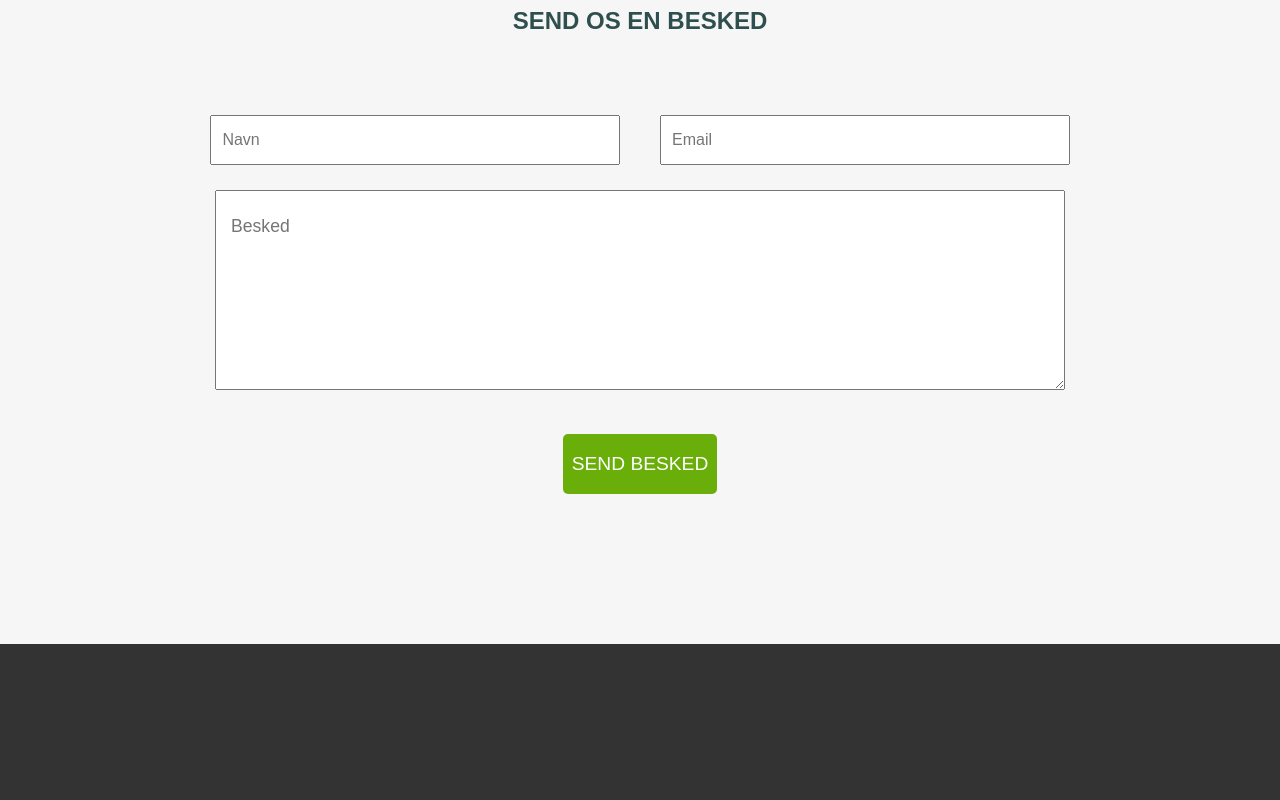
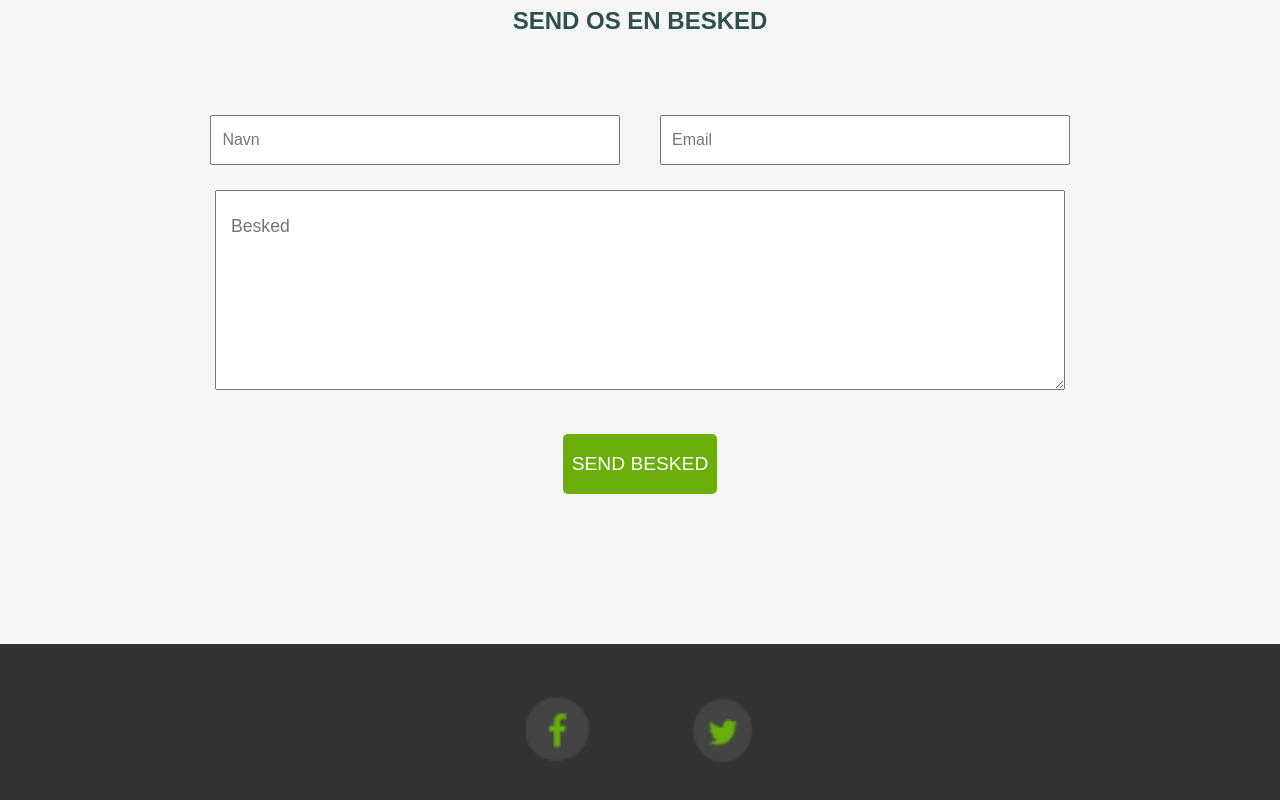
Before and after one commit to KyraWitch/Viborg-Haveservice, a plain HTML site: page Index.html in a window 1280 px wide. Shown: the part 5572-6372 px from the top of the page. Drawn offline with Linux system fonts and the light colour scheme.

Commit message:
Visuals done other than dots still make responsive

```diff
--- a/Index.html
+++ b/Index.html
@@ -516,13 +516,18 @@
 
             <!--Image Facebook-->
             <div>
-                <img src="" alt="">
+                <img src="Billedmaterialer/image(1).png" alt="">
+
+             <!--Image twitter-->
+                <img src="Billedmaterialer/image(2).png" alt="">
             </div>
 
-            <!--Image twitter-->
-            <div>
-                <img src="" alt="">
-            </div>
+
+
+
+
+
+
         </footer>
     </main>
 </body>
--- a/Stylesheet-VH.css
+++ b/Stylesheet-VH.css
@@ -689,9 +689,27 @@ main {
     /*Missing Feedback & Contact & Scripts*/
 
     /*Footer Area*/
-    &>Footer {
+    &>footer {
         background-color: var(--footer-colour);
         width: 100%;
         height: 200px;
+
+        &>:nth-child(1) {
+            width: 50%;
+            height: auto;
+            display: flex;
+            justify-self: center;
+            justify-content: center;
+            gap: 100px;
+            align-self: center;
+
+
+            &>Img{
+                width: 10%;
+                height: auto;
+                margin-top: 50px;
+                object-fit: fill;
+            }
+        }
     }
 }
```
Also changed, not shown: Billedmaterialer/image(1).png (added), Billedmaterialer/image(2).png (added).
